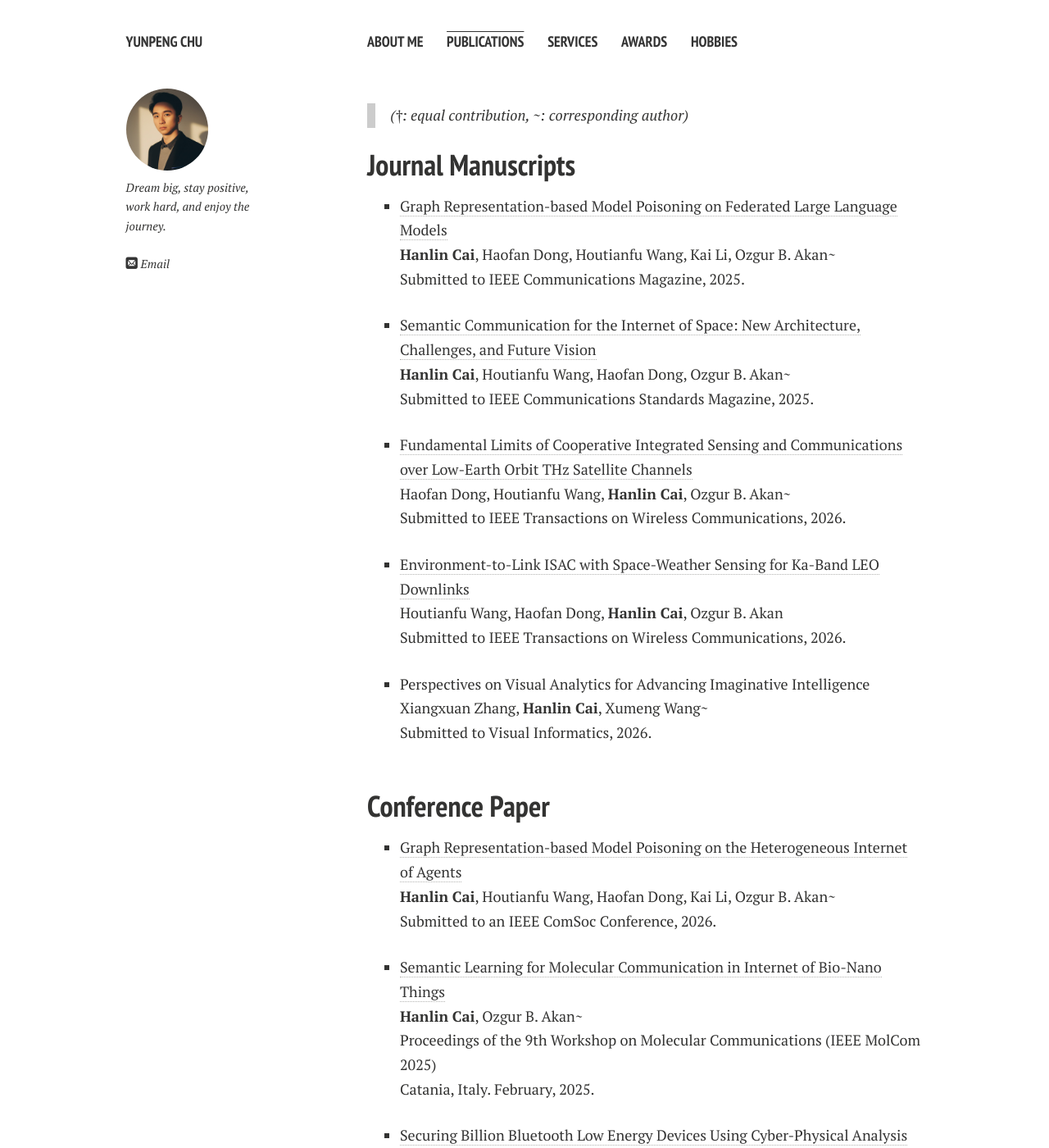
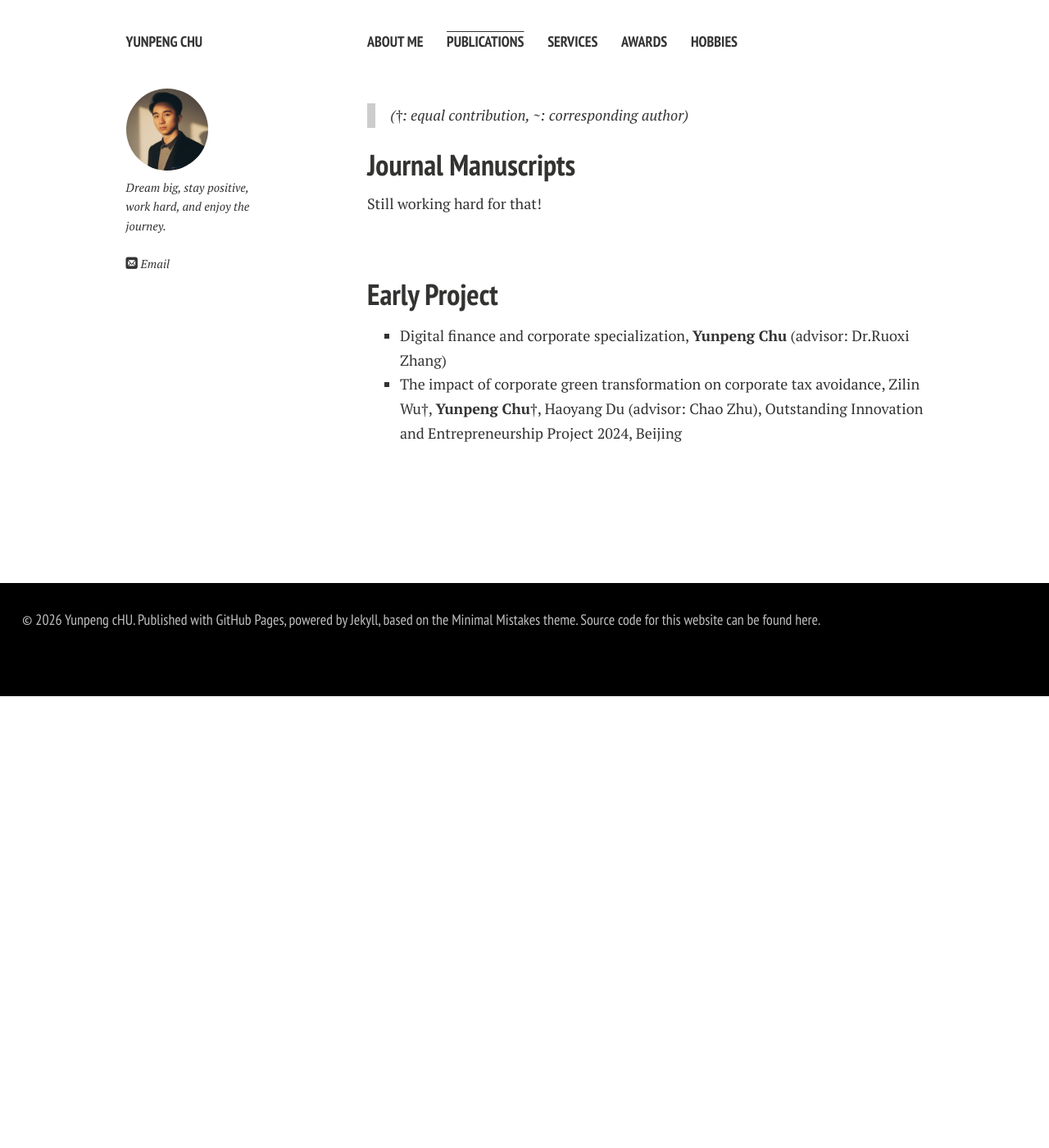
Before and after one commit to yunpeng2004/Home, a Jekyll site: the page built from publications.md, in a window 1280 px wide and 1400 px high. Shown: the whole window at 82% size. Built offline with Jekyll 4.4.1, drawn with Linux system fonts in a browser that asks for light colours; nearby versions of some CDN libraries; comment, search, counter and statistics services are not loaded; a style sheet for code colours, icons or effects is not loaded; some of the changed text lies outside the part shown.

Commit message:
Update publications

```diff
--- a/publications.md
+++ b/publications.md
@@ -8,71 +8,18 @@ title: Publications
 
 ## Journal Manuscripts
 
-- [Graph Representation-based Model Poisoning on Federated Large Language Models](https://arxiv.org/abs/2507.01694)<br>**Hanlin Cai**, Haofan Dong, Houtianfu Wang, Kai Li, Ozgur B. Akan~<br>Submitted to IEEE Communications Magazine, 2025.<br>
-
-
-
-- [Semantic Communication for the Internet of Space: New Architecture, Challenges, and Future Vision](https://arxiv.org/abs/2503.23446)<br>**Hanlin Cai**, Houtianfu Wang, Haofan Dong, Ozgur B. Akan~<br>Submitted to IEEE Communications Standards Magazine, 2025.<br>
-
-
-
-- [Fundamental Limits of Cooperative Integrated Sensing and Communications over Low-Earth Orbit THz Satellite Channels](https://arxiv.org/abs/2510.19007)<br>Haofan Dong, Houtianfu Wang, **Hanlin Cai**, Ozgur B. Akan~<br>Submitted to IEEE Transactions on Wireless Communications, 2026.<br>
-
-
-
-- [Environment-to-Link ISAC with Space-Weather Sensing for Ka-Band LEO Downlinks](https://arxiv.org/abs/2601.00820)<br>Houtianfu Wang, Haofan Dong, **Hanlin Cai**, Ozgur B. Akan<br>Submitted to IEEE Transactions on Wireless Communications, 2026.<br>
-
-
-
-- Perspectives on Visual Analytics for Advancing Imaginative Intelligence<br>Xiangxuan Zhang, **Hanlin Cai**, Xumeng Wang~<br>Submitted to Visual Informatics, 2026.<br>
+Still working hard for that!
 
   <br>
-
-## Conference Paper
-
-- [Graph Representation-based Model Poisoning on the Heterogeneous Internet of Agents](https://arxiv.org/abs/2511.07176)<br>**Hanlin Cai**, Houtianfu Wang, Haofan Dong, Kai Li, Ozgur B. Akan~<br>Submitted to an IEEE ComSoc Conference, 2026. <br>
-
-
-
-- [Semantic Learning for Molecular Communication in Internet of Bio-Nano Things](https://arxiv.org/abs/2502.08426)<br>**Hanlin Cai**, Ozgur B. Akan~<br>Proceedings of the 9th Workshop on Molecular Communications (IEEE MolCom 2025)<br>Catania, Italy. February, 2025.<br>
-
-
-
-- [Securing Billion Bluetooth Low Energy Devices Using Cyber-Physical Analysis and Deep Learning Techniques](https://www.researchgate.net/publication/384046364/)<br>**Hanlin Cai†**, Yuchen Fang**†**, Jiacheng Huang, Honglin Liao, Meng Yuan, Zhezhuang Xu**~**<br>The 30th ACM SIGKDD Conference on Knowledge Discovery and Data Mining (ACM KDD 2024), [Undergraduate Consortium](https://kdd2024.kdd.org/undergraduate-consortium/).<br>Barcelona, Spain. August, 2024.<br>
-
-
-
-- [Hybrid Detection Mechanism for Spoofing Attacks in Bluetooth Low Energy Networks](https://dl.acm.org/doi/abs/10.1145/3643832.3661434)<br>**Hanlin Cai**, Yuchen Fang, Jiacheng Huang, Meng Yuan, Zhezhuang Xu**~**<br>The 22nd ACM International Conference on Mobile Systems, Applications, and Services (ACM MobiSys 2024), Poster.<br>Tokyo, Japan. June, 2024.<br>
-
-
-
-- [Applying LLM-Powered Virtual Humans to Child Interviews in Child-Centered Design](https://arxiv.org/abs/2504.20016)<br>Linshi Li, **Hanlin Cai~**<br>The 24th Annual ACM Interaction Design and Children Conference (ACM IDC 25)<br>Reykjavik, Iceland. June, 2025.<br>
-
-
-
-- SeeMusic: XR-Enhanced Musical Language Training Application for Hearing-impaired Children<br>Linshi Li, Xianjinghua Chen, Yutian Qin and **Hanlin Cai~**<br>The 14th IEEE International Conference on Educational and Information Technology (IEEE ICEIT 2025).<br>Guangzhou, China. March, 2025.<br><br>
-
-
 ---
 
 ## Early Project
 
-- [Securing Billion Bluetooth Devices leveraging Learning-based Techniques](https://ojs.aaai.org/index.php/AAAI/article/view/30544)<br>*Final year project ([thesis](https://caihanlin.com/mypaper/thesis/UG-thesis.pdf)).*<br>**Hanlin Cai** (Advisors: Zhezhuang Xu, Tozammel Hossain)<br>The 38th Annual AAAI Conference on Artificial Intelligence (AAAI 2024), [Undergraduate Consortium](https://aaai.org/aaai-24-conference/undergraduate-consortium-program/).<br>Vancouver, Canada. February, 2024.<br>
-
-- Optimizing Traffic Sign Detection System Using Deep Residual Neural Networks Combined with Analytic Hierarchy Process Model<br>*Junior-year course design.*<br>**Hanlin Cai**, Zheng Li, Jiaqi Hu, Wei Hong Lim, Sew Sun Tiang, Mastaneh Mokayef, Chin Hong Wong<br>The 28th International Conference on Artificial Life and Robotics.<br>Beppu, Japan. February, 2023.<br>Recommended for expanding publication in the Journal of Advances in Artificial Life Robotics.
+- Digital finance and corporate specialization, **Yunpeng Chu** (advisor: Dr.Ruoxi Zhang)
+- The impact of corporate green transformation on corporate tax avoidance, Zilin Wu†, **Yunpeng Chu**†, Haoyang Du (advisor: Chao Zhu), Outstanding Innovation and Entrepreneurship Project 2024, Beijing
 
   <br>
 
----
 
-## Degree Thesis
-
-- [Semantic Communication for the Internet of Everything: From Molecular to Space Networks](https://caihanlin.com/mypaper/thesis/MPhil_thesis.pdf)<br>**Hanlin Cai** (Advisor: Dr. Ozgur B. Akan).<br>Examiners: [Dr. Sasitharan Balasubramaniam](https://computing.unl.edu/person/sasitharan-balasubramaniam/), [Dr. Qixiang Cheng](https://www.eng.cam.ac.uk/profiles/qc223).<br>Thesis awarded Distinction.<br>
-
-- [Hybrid Detection Mechanism for Spoofing Attacks in Bluetooth Low Energy Networks](https://caihanlin.com/mypaper/thesis/UG-thesis.pdf)<br>**Hanlin Cai** (Advisor: Dr. Zhezhuang Xu).<br>Best Bachelor Thesis Award (Top 1/300).<br>
-
-- [Industrial Inspection System based on Intelligent IoT and Bionic Quadruped Robot](https://caihanlin.com/mypaper/thesis/IP-report.pdf)<br>**Hanlin Cai** (Advisor: Dr. Zhezhuang Xu, Yuxiong Xia).<br>Industrial Placement Report at China Huading Tech.<br>
-
-  <br>
 
 <br>
```
